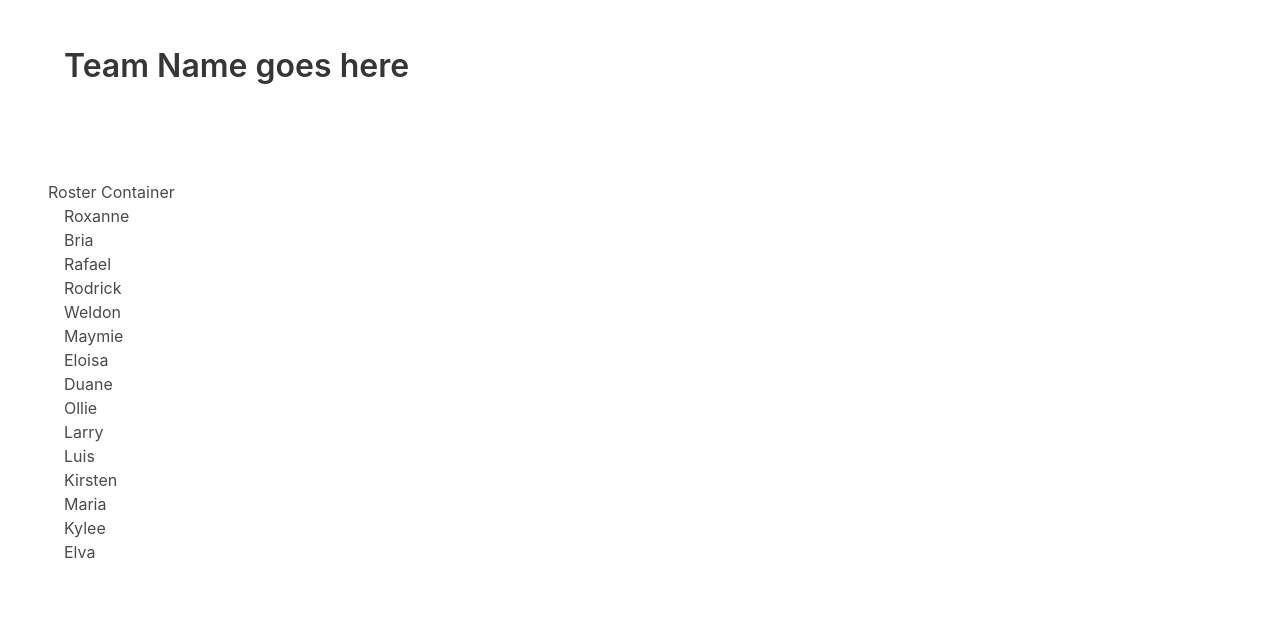
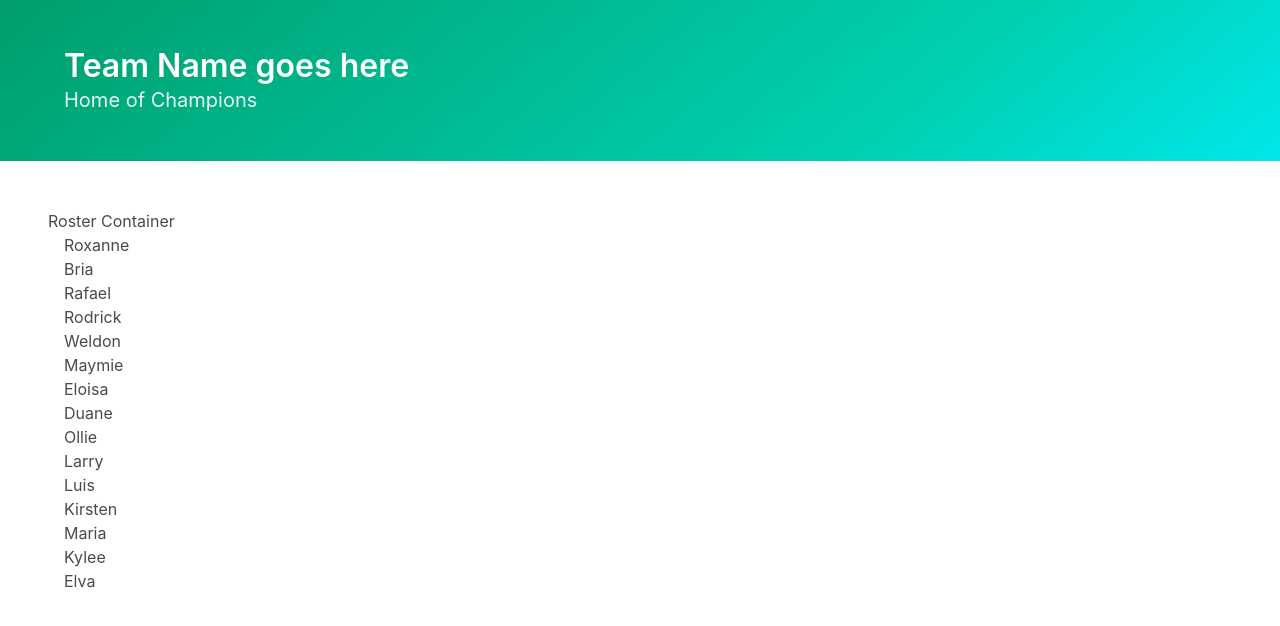
Before and after one commit to k1bs/stack-sports-challenge, a React (Create React App) app: page / in a window 1280 px wide. Shown: the top 626 px of the page. Built offline with nearby package versions, Linux system fonts and the light colour scheme.

Commit message:
add styling to header

```diff
--- a/src/components/Header.jsx
+++ b/src/components/Header.jsx
@@ -2,12 +2,13 @@ import React from 'react'
 
 const Header = (props) => {
   return (
-    <section className='hero'>
+    <section className='hero is-primary is-bold'>
       <div className='hero-body'>
         <div className='container'>
           <h1 className='title'>
             Team Name goes here
           </h1>
+          <p className='subtitle'>Home of Champions</p>
         </div>
       </div>
     </section>
```
